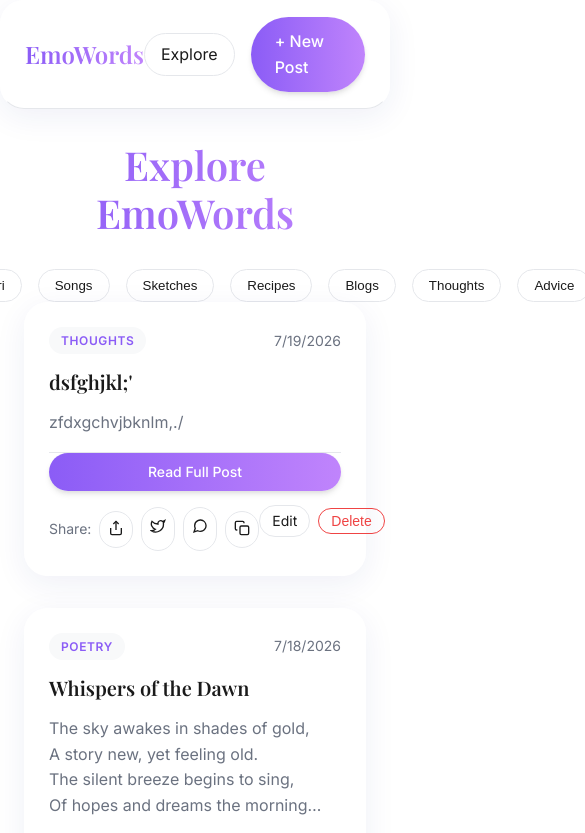
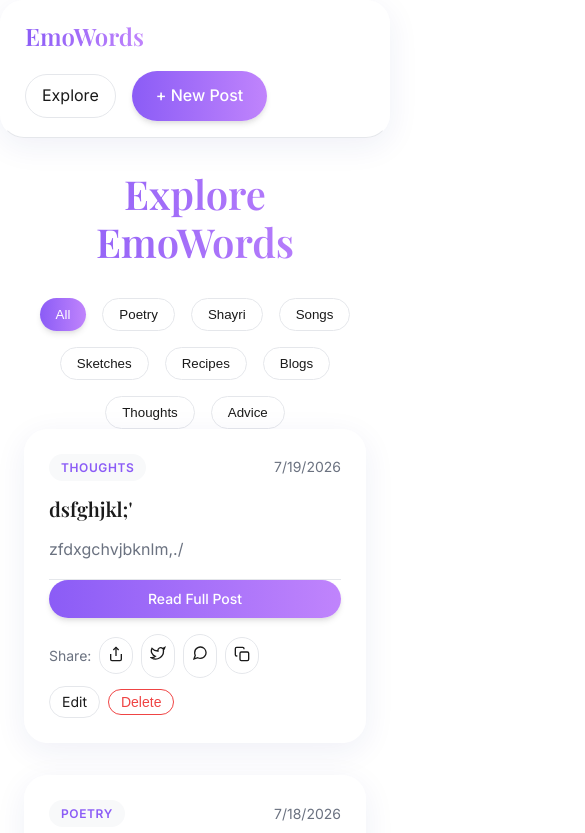
Before and after one commit to shikhu51197/Invest_In_Myself, a Next.js app: page /explore in a window 390 px wide. Shown: the top 833 px of the page, 585 px wide, since content can reach past the window. Built offline with nearby package versions, Linux system fonts and the light colour scheme; a web font is replaced by a local one.

Commit message:
Make website responsive on mobile screens

```diff
--- a/app/edit/[id]/page.js
+++ b/app/edit/[id]/page.js
@@ -111,7 +111,7 @@ export default function EditPost({ params }) {
 
   return (
     <div className="container py-12">
-      <div className="max-w-2xl mx-auto glass animate-fade-in" style={{ padding: '3rem', maxWidth: '800px', margin: '0 auto' }}>
+      <div className="max-w-2xl mx-auto glass animate-fade-in p-responsive" style={{ maxWidth: '800px', margin: '0 auto' }}>
         <h1 className="font-serif gradient-text mb-8" style={{ fontSize: '2.5rem', textAlign: 'center' }}>
           Edit Post
         </h1>
--- a/app/globals.css
+++ b/app/globals.css
@@ -119,6 +119,19 @@ a {
 .py-8 { padding-top: 2rem; padding-bottom: 2rem; }
 .py-16 { padding-top: 4rem; padding-bottom: 4rem; }
 
+.p-responsive { padding: 1.5rem; }
+@media (min-width: 768px) {
+  .p-responsive { padding: 3rem; }
+}
+
+.flex-wrap { flex-wrap: wrap; }
+@media (max-width: 640px) {
+  .sm\:flex-col { flex-direction: column; }
+  .sm\:items-stretch { align-items: stretch; }
+  .sm\:text-center { text-align: center; }
+  .sm\:w-full { width: 100%; }
+}
+
 .gradient-text {
   background: linear-gradient(to right, var(--accent-primary), var(--accent-secondary));
   -webkit-background-clip: text;
--- a/app/post/[id]/page.js
+++ b/app/post/[id]/page.js
@@ -48,7 +48,7 @@ export default async function PostDetail({ params }) {
         &larr; Back to Home
       </Link>
 
-      <article className="glass animate-fade-in" style={{ padding: '3rem', maxWidth: '800px', margin: '0 auto' }}>
+      <article className="glass animate-fade-in p-responsive" style={{ maxWidth: '800px', margin: '0 auto' }}>
         <div className="flex justify-between items-center mb-6 border-b pb-4" style={{ borderColor: 'var(--border-color)' }}>
           <span style={{
             fontSize: '0.875rem',
--- a/app/upload/page.js
+++ b/app/upload/page.js
@@ -63,7 +63,7 @@ export default function Upload() {
 
   return (
     <div className="container py-12">
-      <div className="max-w-2xl mx-auto glass animate-fade-in" style={{ padding: '3rem', maxWidth: '800px', margin: '0 auto' }}>
+      <div className="max-w-2xl mx-auto glass animate-fade-in p-responsive" style={{ maxWidth: '800px', margin: '0 auto' }}>
         <h1 className="font-serif gradient-text mb-8" style={{ fontSize: '2.5rem', textAlign: 'center' }}>
           Create New Post
         </h1>
--- a/components/Navbar.js
+++ b/components/Navbar.js
@@ -3,7 +3,7 @@ import Link from 'next/link';
 export default function Navbar() {
   return (
     <nav className="navbar glass">
-      <div className="container flex items-center justify-between py-4">
+      <div className="container flex flex-wrap items-center justify-between py-4 gap-4">
         <Link href="/" className="font-serif gradient-text" style={{ fontSize: '1.5rem', fontWeight: 700 }}>
           EmoWords
         </Link>
--- a/components/PostCard.js
+++ b/components/PostCard.js
@@ -59,7 +59,7 @@ export default function PostCard({ post }) {
         <Link href={`/post/${post.id}`} className="btn-primary text-center" style={{ padding: '0.5rem 1rem', borderRadius: 'var(--radius-full)', fontSize: '0.875rem', fontWeight: 500, width: '100%' }}>
           Read Full Post
         </Link>
-        <div className="flex justify-between items-center">
+        <div className="flex flex-wrap justify-between items-center gap-2">
           <ShareButtons title={post.title || `A beautiful ${post.category}`} text="Check out this post on EmoWords" url={postUrl} />
           <AdminControls postId={post.id} />
         </div>
--- a/components/ShareButtons.js
+++ b/components/ShareButtons.js
@@ -41,7 +41,7 @@ export default function ShareButtons({ title, text, url }) {
   const encodedText = encodeURIComponent(`${title} - ${text}`);
 
   return (
-    <div className="flex gap-2 items-center mt-4">
+    <div className="flex flex-wrap gap-2 items-center mt-4">
       <span style={{ fontSize: '0.875rem', color: 'var(--text-secondary)' }}>Share:</span>
       <button onClick={handleShare} className="btn-outline" style={{ padding: '0.5rem', borderRadius: 'var(--radius-full)' }} title="Native Share">
         <svg width="16" height="16" viewBox="0 0 24 24" fill="none" stroke="currentColor" strokeWidth="2"><path d="M4 12v8a2 2 0 0 0 2 2h12a2 2 0 0 0 2-2v-8"></path><polyline points="16 6 12 2 8 6"></polyline><line x1="12" y1="2" x2="12" y2="15"></line></svg>
```
